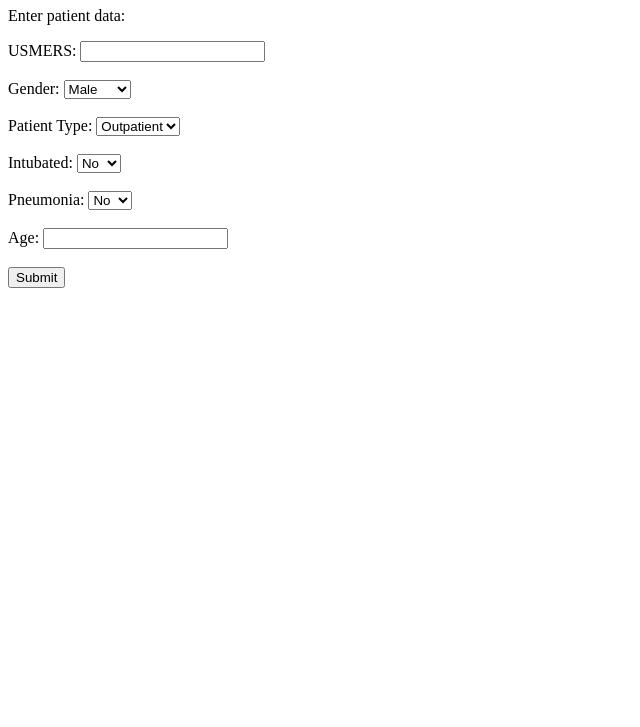
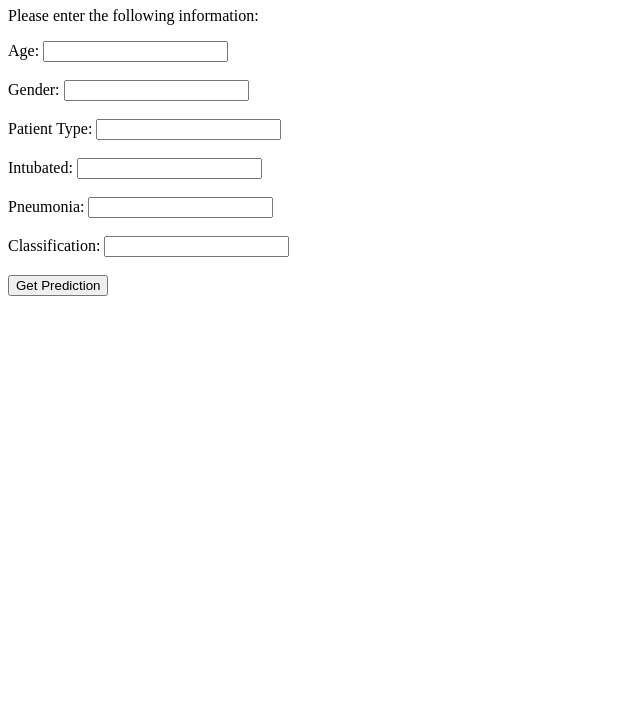
Before and after one commit to ilirt123/ECE528-website, a plain HTML site: page index.html in a window 1280 px wide. Shown: the part 73-800 px from the top of the page, without its empty margins (0-640 px from the left). Drawn offline with Linux system fonts and the light colour scheme.

Commit message:
Update index.html

```diff
--- a/index.html
+++ b/index.html
@@ -1,44 +1,35 @@
 <!DOCTYPE html>
 <html>
-  <head>
-    <title>ML Prediction Example</title>
-    <script src="main.js"></script>
-  </head>
-  <body>
-    <h1>ML Prediction Example</h1>
-    <p>Enter patient data:</p>
-    <label for="usmers-input">USMERS:</label>
-    <input type="number" id="usmers-input">
-    <br><br>
-    <label for="gender-input">Gender:</label>
-    <select id="gender-input">
-      <option value="Male">Male</option>
-      <option value="Female">Female</option>
-      <option value="Other">Other</option>
-    </select>
-    <br><br>
-    <label for="patient-type-input">Patient Type:</label>
-    <select id="patient-type-input">
-      <option value="Outpatient">Outpatient</option>
-      <option value="Inpatient">Inpatient</option>
-    </select>
-    <br><br>
-    <label for="intubated-input">Intubated:</label>
-    <select id="intubated-input">
-      <option value="0">No</option>
-      <option value="1">Yes</option>
-    </select>
-    <br><br>
-    <label for="pneumonia-input">Pneumonia:</label>
-    <select id="pneumonia-input">
-      <option value="0">No</option>
-      <option value="1">Yes</option>
-    </select>
-    <br><br>
-    <label for="age-input">Age:</label>
-    <input type="number" id="age-input">
-    <br><br>
-    <button onclick="submitData()">Submit</button>
-    <p id="result"></p>
-  </body>
+<head>
+	<title>Predicting COVID-19 Mortality with AI</title>
+</head>
+<body>
+	<h1>Predicting COVID-19 Mortality with AI</h1>
+	<p>Please enter the following information:</p>
+	<form>
+		<label for="age">Age:</label>
+		<input type="number" id="age" name="age"><br><br>
+
+		<label for="gender">Gender:</label>
+		<input type="text" id="gender" name="gender"><br><br>
+
+		<label for="patient_type">Patient Type:</label>
+		<input type="text" id="patient_type" name="patient_type"><br><br>
+
+		<label for="intubated">Intubated:</label>
+		<input type="text" id="intubated" name="intubated"><br><br>
+
+		<label for="pneumonia">Pneumonia:</label>
+		<input type="text" id="pneumonia" name="pneumonia"><br><br>
+
+		<label for="classification">Classification:</label>
+		<input type="text" id="classification" name="classification"><br><br>
+
+		<button type="button" onclick="getPrediction()">Get Prediction</button>
+	</form>
+	<br><br>
+	<p id="predictionResult"></p>
+
+	<script src="prediction.js"></script>
+</body>
 </html>
```
